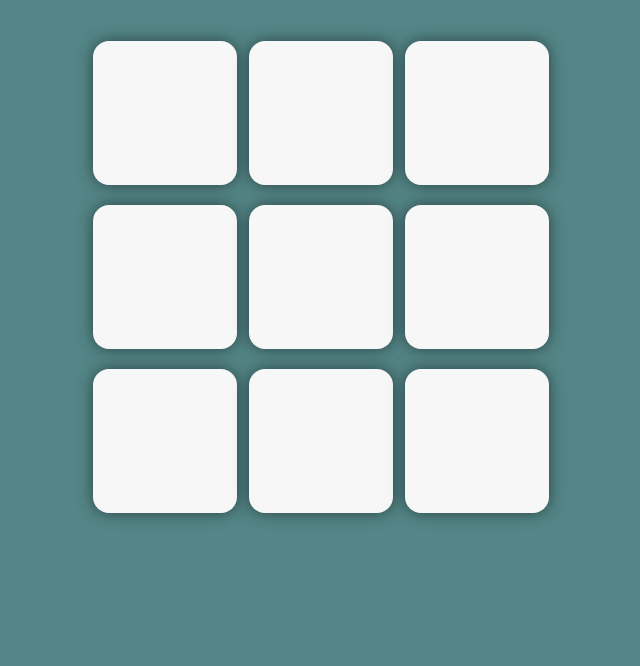
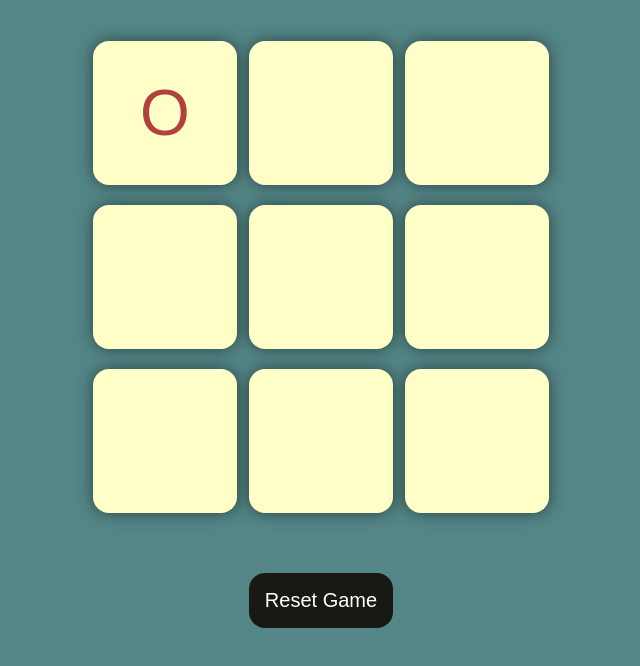
Before and after one commit to TusharSavaliya987/Game-Of-TicTacToe-, a plain HTML site: page index.html in a window 1280 px wide. Both pictures are taken after a click on the button 484 px from the left and 153 px from the top of the page. Shown: the part 40-706 px from the top of the page, without its empty margins (319-959 px from the left). Drawn offline with Linux system fonts and the light colour scheme.

Commit message:
Update Code

```diff
--- a/app.js
+++ b/app.js
@@ -0,0 +1,34 @@
+let boxes = document.querySelectorAll('.box');
+let resetBtn = document.querySelector("#reset-btn");
+
+let turnO = true; //player X , player O
+
+const winPattern = [
+    [0, 1, 2], [3, 4, 5], [6, 7, 8], //horizontal
+    [0, 3, 6], [1, 4, 7], [2, 5, 8], //vertical
+    [0, 4, 8], [2, 4, 6] //diagonal
+];
+
+boxes.forEach((box, index) => {
+    box.addEventListener('click', () => {
+        if (box.textContent === "") {
+            box.textContent = turnO ? 'O' : 'X';
+            turnO = !turnO;
+        }
+        box.dissabled = true;
+
+        checkWinner();
+    });
+});
+
+const checkWinner = () => {
+    winPattern.forEach((pattern) => {
+        const [a, b, c] = pattern;
+        if (boxes[a].textContent && boxes[a].textContent === boxes[b].textContent && boxes[a].textContent === boxes[c].textContent) {
+            alert(`${boxes[a].textContent} wins!`);
+            boxes.forEach((box) => {
+                box.textContent = "";
+            });
+        }
+    });
+}
--- a/index.html
+++ b/index.html
@@ -22,6 +22,8 @@
         <button class="box"></button>
       </div>
     </div>
+    <button id="reset-btn">Reset Game</button>
     </main>
+    <script src="app.js"></script>
   </body>
 </html>
--- a/style.css
+++ b/style.css
@@ -30,13 +30,21 @@ body {
 .box {
     height: 18vmin;
     width: 18vmin;
-    background-color: #f7f7f7;
+    background-color: #ffffc7;
     border: none;
     box-shadow: 0 0 1rem rgba(0, 0, 0, 0.5);
     border-radius: 1rem;
     font-size: 8vmin;
-    display: flex;
-    justify-content: center;
-    align-items: center;
+    color: #b0413e;
+}
+
+#reset-btn {
+    margin-top: 2vmin;
+    padding: 1rem;
+    font-size: 1.25rem;
+    background-color: #191913;
+    color: #fff;
+    border: none;
+    border-radius: 1rem;
     cursor: pointer;
 }
```
